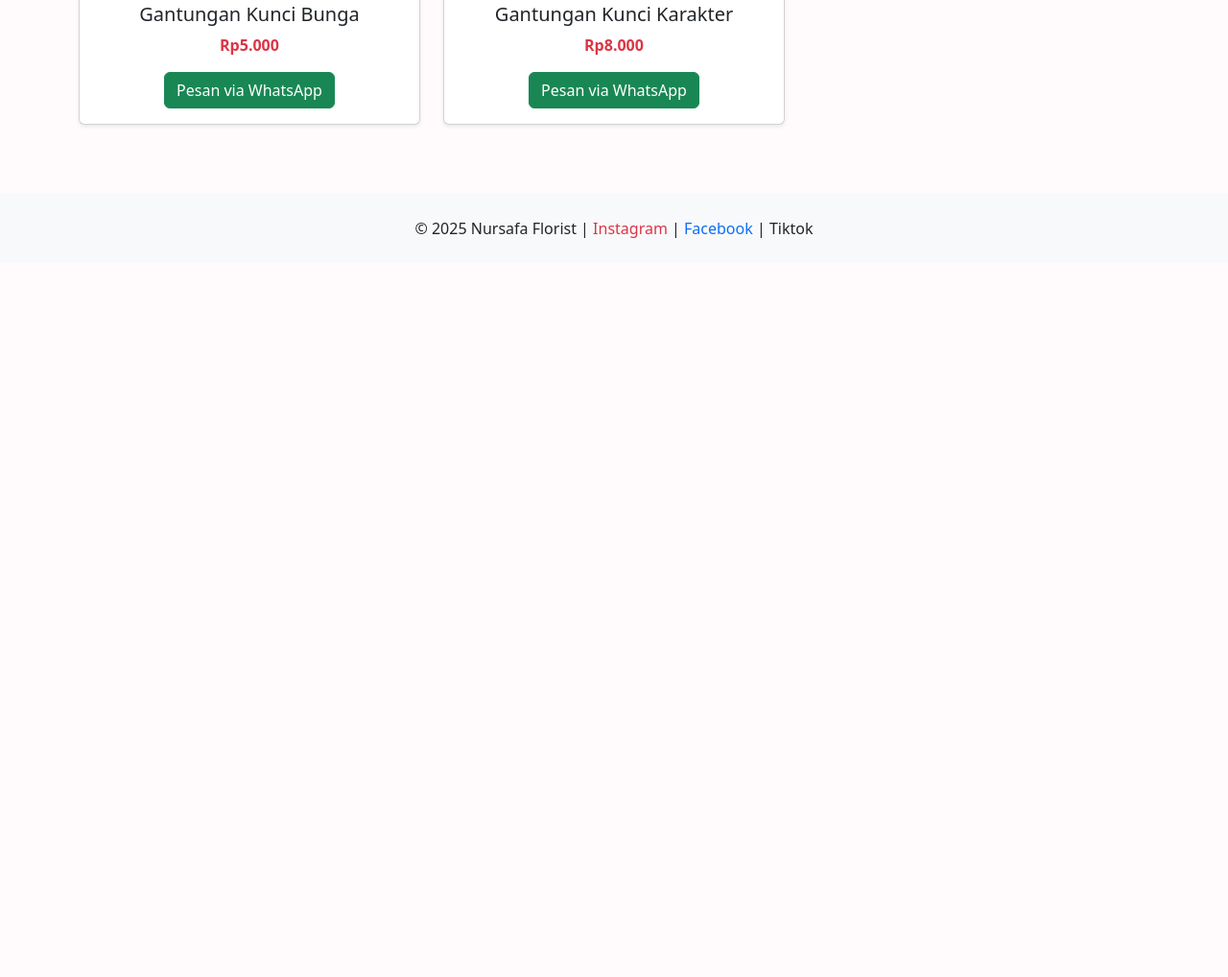
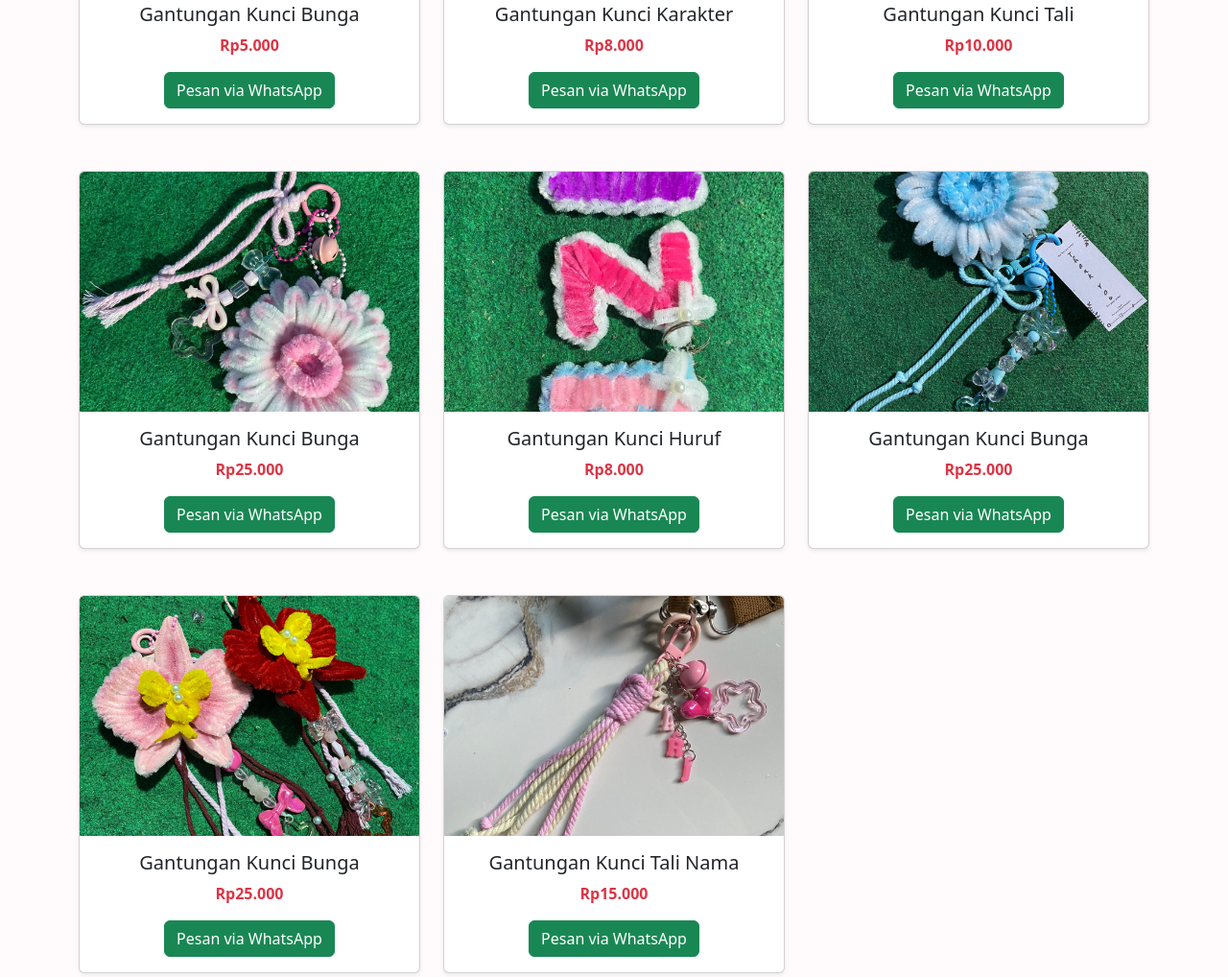
Before and after one commit to Alfurqan-794/nursafa, a plain HTML site: page aksesoris.html in a window 1280 px wide. Shown: the part 496-1514 px from the top of the page at 96% size. Before the commit the page ends 800 px from the top, so only its background shows below. Drawn offline with nearby package versions, Linux system fonts and the light colour scheme.

Commit message:
aksesoris.html

```diff
--- a/aksesoris.html
+++ b/aksesoris.html
@@ -67,7 +67,83 @@
   </div>
 </div>
 
+<!-- Gantungan Kunci 1 -->
+<div class="col-md-4 mb-4">
+  <div class="card shadow-sm h-100">
+    <img src="images/gantungan1.jpeg" class="card-img-top" alt="Gantungan Kunci Tali">
+    <div class="card-body text-center">
+      <h5 class="card-title">Gantungan Kunci Tali</h5>
+      <p class="card-text text-danger fw-bold">Rp10.000</p>
+      <a href="https://wa.me/6285299058886?text=Haii%20Nurzafa%20Florist!%20Saya%20ingin%20memesan%20Gantungan%20Kunci%20Tali%20dengan%20harga%20Rp10.000."
+         class="btn btn-success">Pesan via WhatsApp</a>
+    </div>
+  </div>
+</div>
 
+<!-- Gantungan Kunci 2 -->
+<div class="col-md-4 mb-4">
+  <div class="card shadow-sm h-100">
+    <img src="images/gantungan2.jpeg" class="card-img-top" alt="Gantungan Kunci Bunga">
+    <div class="card-body text-center">
+      <h5 class="card-title">Gantungan Kunci Bunga</h5>
+      <p class="card-text text-danger fw-bold">Rp25.000</p>
+      <a href="https://wa.me/6285299058886?text=Haii%20Nurzafa%20Florist!%20Saya%20ingin%20memesan%20Gantungan%20Kunci%20Bunga%20dengan%20harga%20Rp25.000."
+         class="btn btn-success">Pesan via WhatsApp</a>
+    </div>
+  </div>
+</div>
+
+<!-- Gantungan Kunci 3 -->
+<div class="col-md-4 mb-4">
+  <div class="card shadow-sm h-100">
+    <img src="images/gantungan3.jpeg" class="card-img-top" alt="Gantungan Kunci Huruf">
+    <div class="card-body text-center">
+      <h5 class="card-title">Gantungan Kunci Huruf</h5>
+      <p class="card-text text-danger fw-bold">Rp8.000</p>
+      <a href="https://wa.me/6285299058886?text=Haii%20Nurzafa%20Florist!%20Saya%20ingin%20memesan%20Gantungan%20Kunci%20Huruf%20dengan%20harga%20Rp8.000."
+         class="btn btn-success">Pesan via WhatsApp</a>
+    </div>
+  </div>
+</div>
+
+<!-- Gantungan Kunci 4 -->
+<div class="col-md-4 mb-4">
+  <div class="card shadow-sm h-100">
+    <img src="images/gantungan4.jpeg" class="card-img-top" alt="Gantungan Kunci Bunga">
+    <div class="card-body text-center">
+      <h5 class="card-title">Gantungan Kunci Bunga</h5>
+      <p class="card-text text-danger fw-bold">Rp25.000</p>
+      <a href="https://wa.me/6285299058886?text=Haii%20Nurzafa%20Florist!%20Saya%20ingin%20memesan%20Gantungan%20Kunci%20Bunga%20dengan%20harga%20Rp25.000."
+         class="btn btn-success">Pesan via WhatsApp</a>
+    </div>
+  </div>
+</div>
+
+<!-- Gantungan Kunci 5 -->
+<div class="col-md-4 mb-4">
+  <div class="card shadow-sm h-100">
+    <img src="images/gantungan5.jpeg" class="card-img-top" alt="Gantungan Kunci Bunga">
+    <div class="card-body text-center">
+      <h5 class="card-title">Gantungan Kunci Bunga</h5>
+      <p class="card-text text-danger fw-bold">Rp25.000</p>
+      <a href="https://wa.me/6285299058886?text=Haii%20Nurzafa%20Florist!%20Saya%20ingin%20memesan%20Gantungan%20Kunci%20Bunga%20dengan%20harga%20Rp25.000."
+         class="btn btn-success">Pesan via WhatsApp</a>
+    </div>
+  </div>
+</div>
+
+<!-- Gantungan Kunci 6 -->
+<div class="col-md-4 mb-4">
+  <div class="card shadow-sm h-100">
+    <img src="images/gantungan6.jpeg" class="card-img-top" alt="Gantungan Kunci Tali Nama">
+    <div class="card-body text-center">
+      <h5 class="card-title">Gantungan Kunci Tali Nama</h5>
+      <p class="card-text text-danger fw-bold">Rp15.000</p>
+      <a href="https://wa.me/6285299058886?text=Haii%20Nurzafa%20Florist!%20Saya%20ingin%20memesan%20Gantungan%20Kunci%20Tali%20Nama%20dengan%20harga%20Rp15.000."
+         class="btn btn-success">Pesan via WhatsApp</a>
+    </div>
+  </div>
+</div>
 
     </div>
   </div>
```
